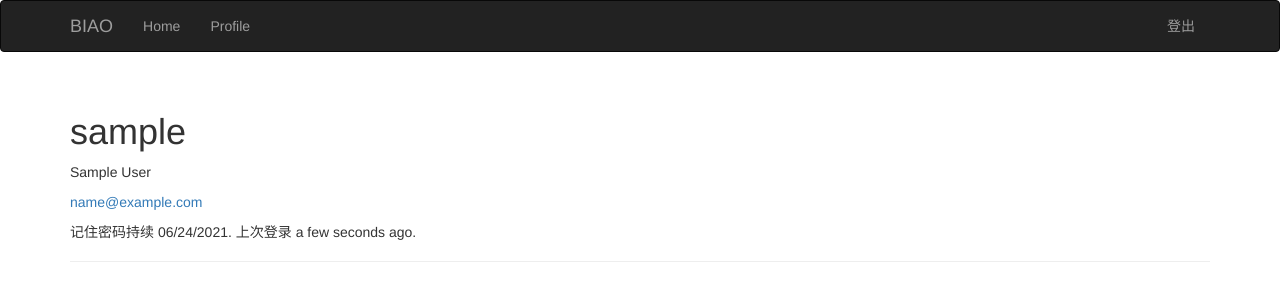
After one commit to Tactful-biao/flaskBlog, a Flask app: a page that uses app/templates/base.html in a window 1280 px wide. The commit adds this page. Shown: the top 301 px of the page. Run offline with Flask 2, Linux system fonts and the light colour scheme; the visitor is signed in with stand-in values (Sample User, id 1); data comes from the database, SQL or seed files in the repository; some libraries are stand-ins or nearby versions.

Commit message:
add User page

```diff
--- a/app/auth/views.py
+++ b/app/auth/views.py
@@ -58,6 +58,7 @@ def confirm(token):
 @auth.before_app_request
 def before_request():
   if current_user.is_authenticated:
+    current_user.ping()
     if not current_user.confirmed and request.blueprint != 'auth' and request.endpoint != 'static':
       return redirect(url_for('auth.unconfirmed'))
 
--- a/app/main/views.py
+++ b/app/main/views.py
@@ -1,4 +1,4 @@
-from flask import render_template, session, redirect, url_for
+from flask import render_template, session, redirect, url_for, abort
 from datetime import datetime
 
 from . import main
@@ -25,3 +25,11 @@ def index():
     return redirect(url_for('.index'))
 
   return render_template("index.html", form=form, name=session.get('name'), known=session.get('known', False), current_time=datetime.utcnow())
+
+
+@main.route('/user/<username>')
+def user(username):
+  user = User.query.filter_by(username=username).first()
+  if user is None:
+    abort(404)
+  return render_template('user.html', user=user)
--- a/app/models.py
+++ b/app/models.py
@@ -3,6 +3,7 @@ from . import db, login_manager
 from flask_login import UserMixin, AnonymousUserMixin
 from flask import current_app
 from itsdangerous import TimedJSONWebSignatureSerializer as Serializer
+from datetime import datetime
 
 
 class Permission:
@@ -17,7 +18,7 @@ class Role(db.Model):
   __tablename__ = 'roles'
   id = db.Column(db.Integer, primary_key=True)
   name = db.Column(db.String(64), unique=True)
-  default = db.Column(db.String(64), unique=False, index=True)
+  default = db.Column(db.Boolean, unique=False, index=True)
   permissions = db.Column(db.Integer)
   users = db.relationship('User', backref='role', lazy='dynamic')
 
@@ -75,6 +76,11 @@ class User(UserMixin, db.Model):
   __tablename__ = 'users'
   id = db.Column(db.Integer, primary_key=True)
   email = db.Column(db.String(64), unique=True, index=True)
+  name = db.Column(db.String(64))
+  location = db.Column(db.String(64))
+  about_me = db.Column(db.Text())
+  member_since = db.Column(db.DATETIME(), default=datetime.now)
+  last_seen = db.Column(db.DATETIME(), default=datetime.now)
   username = db.Column(db.String(64), unique=True, index=True)
   password_hash = db.Column(db.String(128))
   confirmed = db.Column(db.Boolean, default=False)
@@ -91,6 +97,10 @@ class User(UserMixin, db.Model):
 
   def can(self, permissions):
     return self.role is not None and (self.role.permissions & permissions) == permissions
+
+  def ping(self):
+    self.last_seen = datetime.utcnow()
+    db.session.add(self)
 
   def is_administrator(self):
     return self.can(Permission.ADMIN)
--- a/app/templates/base.html
+++ b/app/templates/base.html
@@ -21,6 +21,13 @@
             <div class="navbar-collapse collapse">
                 <ul class="nav navbar-nav">
                     <li><a href="{{ url_for('main.index') }}">Home</a></li>
+                    {% if  current_user.is_authenticated %}
+                        <li>
+                            <a href="{{ url_for('main.user', username=current_user.username) }}">
+                            Profile
+                            </a>
+                        </li>
+                    {% endif %}
                 </ul>
                 <ul class="nav navbar-nav navbar-right">
                     {% if  current_user.is_authenticated %}
--- /dev/null
+++ b/app/templates/user.html
@@ -0,0 +1,26 @@
+{% extends 'base.html' %}
+
+{% block title %}BIAO - User{% endblock %}
+{% block page_content %}
+    <div class="page-header">
+        <h1>{{ user.username }}</h1>
+        {% if user.name or user.location %}
+        <p>
+            {% if user.name %}{{ user.name }}{% endif %}
+            {% if user.location %}
+                Form<a href="http://map.baidu.com/search/{{ user.location }}">{{ user.location }}</a>
+            {% endif %}
+        </p>
+        {% endif %}
+        {% if current_user.is_administrator %}
+        <p><a href="{{ user.email }}">{{ user.email }}</a></p>
+        {% endif %}
+        {% if user.about_me %}
+        <p>{{ user.about_me }}</p>
+        {% endif %}
+        <p>
+            记住密码持续 {{ moment(user.member_since).format('L') }}.
+            上次登录 {{ moment(user.last_seen).fromNow() }}.
+        </p>
+    </div>
+{% endblock %}
```
Also changed, not shown: migrations/versions/aa155405f16e_add_userinfo.py (added, +36 -0 lines).
